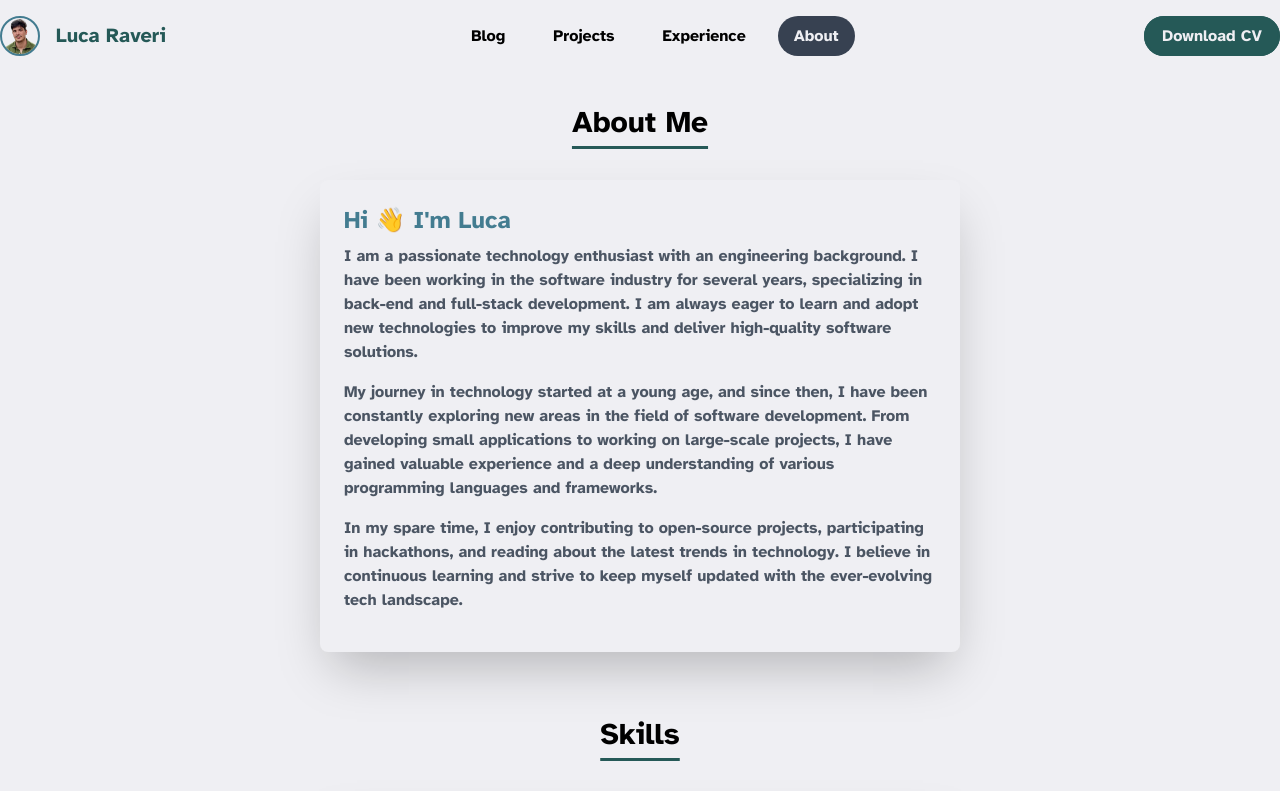
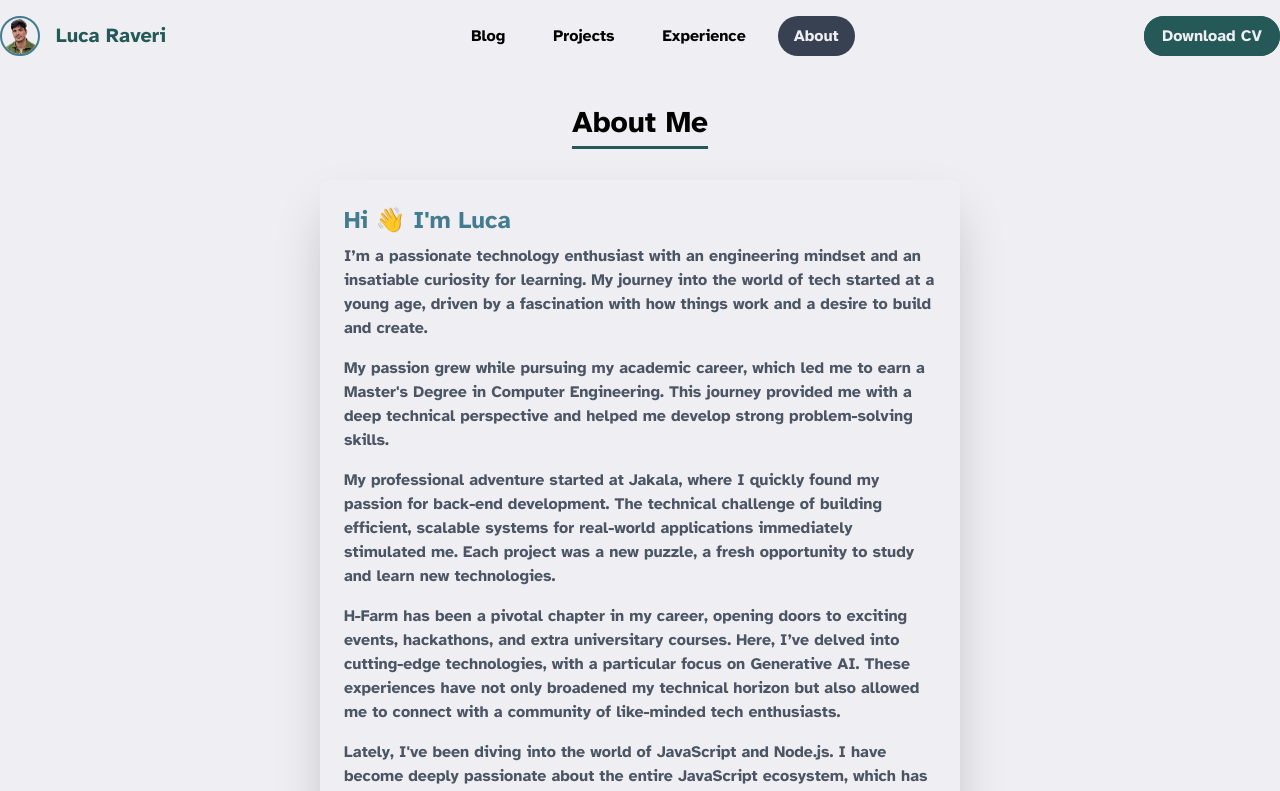
Before and after one commit to lraveri/personal-website, a Next.js app: page /about in a window 1280 px wide. Shown: the top 791 px of the page. Built offline with nearby package versions, Linux system fonts and the light colour scheme.

Commit message:
feat(style): about page

```diff
--- a/src/app/about/page.tsx
+++ b/src/app/about/page.tsx
@@ -7,26 +7,46 @@ export default function About() {
 			<div className="flex justify-center sm:px-0 px-4 mb-12">
 				<div className="bg-white shadow-2xl rounded-lg p-6 w-full sm:w-2/3 lg:w-1/2">
 					<h3 className="text-2xl font-semibold text-aqua mb-2">Hi 👋 I&apos;m Luca</h3>
-					{/*<p className="text-lg font-medium text-gray-600">Software Engineer</p>*/}
 					<p className="text-gray-600 mb-4">
-						I am a passionate technology enthusiast with an engineering background. I have been working in
-						the software industry for several years, specializing in back-end and full-stack development. I
-						am always eager to learn and adopt new technologies to improve my skills and deliver
-						high-quality software solutions.
+						I’m a passionate technology enthusiast with an engineering mindset and an insatiable curiosity
+						for learning. My journey into the world of tech started at a young age, driven by a
+						fascination with how things work and a desire to build and create.
 					</p>
 					<p className="text-gray-600 mb-4">
-						My journey in technology started at a young age, and since then, I have been constantly
-						exploring new areas in the field of software development. From developing small applications to
-						working on large-scale projects, I have gained valuable experience and a deep understanding of
-						various programming languages and frameworks.
+						My passion grew while pursuing my academic career, which led me to earn a Master&apos;s Degree
+						in Computer Engineering.
+						This journey provided me with a deep technical perspective and helped me develop strong
+						problem-solving skills.
 					</p>
 					<p className="text-gray-600 mb-4">
-						In my spare time, I enjoy contributing to open-source projects, participating in hackathons, and
-						reading about the latest trends in technology. I believe in continuous learning and strive to
-						keep myself updated with the ever-evolving tech landscape.
+						My professional adventure started at Jakala, where I quickly found my passion for back-end
+						development. The technical challenge of building efficient, scalable systems for real-world
+						applications immediately stimulated me. Each project was a new puzzle, a fresh opportunity to
+						study and learn new technologies.
 					</p>
+					<p className="text-gray-600 mb-4">
+						H-Farm has been a pivotal chapter in my career, opening doors to exciting events, hackathons,
+						and extra universitary courses. Here, I’ve delved into cutting-edge
+						technologies, with a particular focus on Generative AI. These experiences have not only
+						broadened my technical horizon but also allowed me to connect with a community of like-minded
+						tech enthusiasts.
+					</p>
+					<p className="text-gray-600 mb-4">
+						Lately, I&apos;ve been diving into the world of JavaScript and Node.js. I have become deeply
+						passionate about the entire JavaScript ecosystem, which has been a great source of inspiration.
+						I&apos;m constantly exploring new frameworks, tools, and best practices to stay ahead in this
+						fast-evolving world.
+					</p>
+					{/*<p className="text-gray-600 mb-4">*/}
+					{/*	When I&apos;m not coding, you can find me contributing to open-source projects, attending tech*/}
+					{/*	meetups, or engrossed in the latest tech reads. I believe in the power of continuous learning*/}
+					{/*	and am always on the lookout for the next big thing in technology. Let&apos;s connect and*/}
+					{/*	explore the*/}
+					{/*	future of tech together!*/}
+					{/*</p>*/}
 				</div>
 			</div>
+
 
 			<Header title={'Skills'} />
 			<div className="flex justify-center sm:px-0 px-4 mt-8">
```
